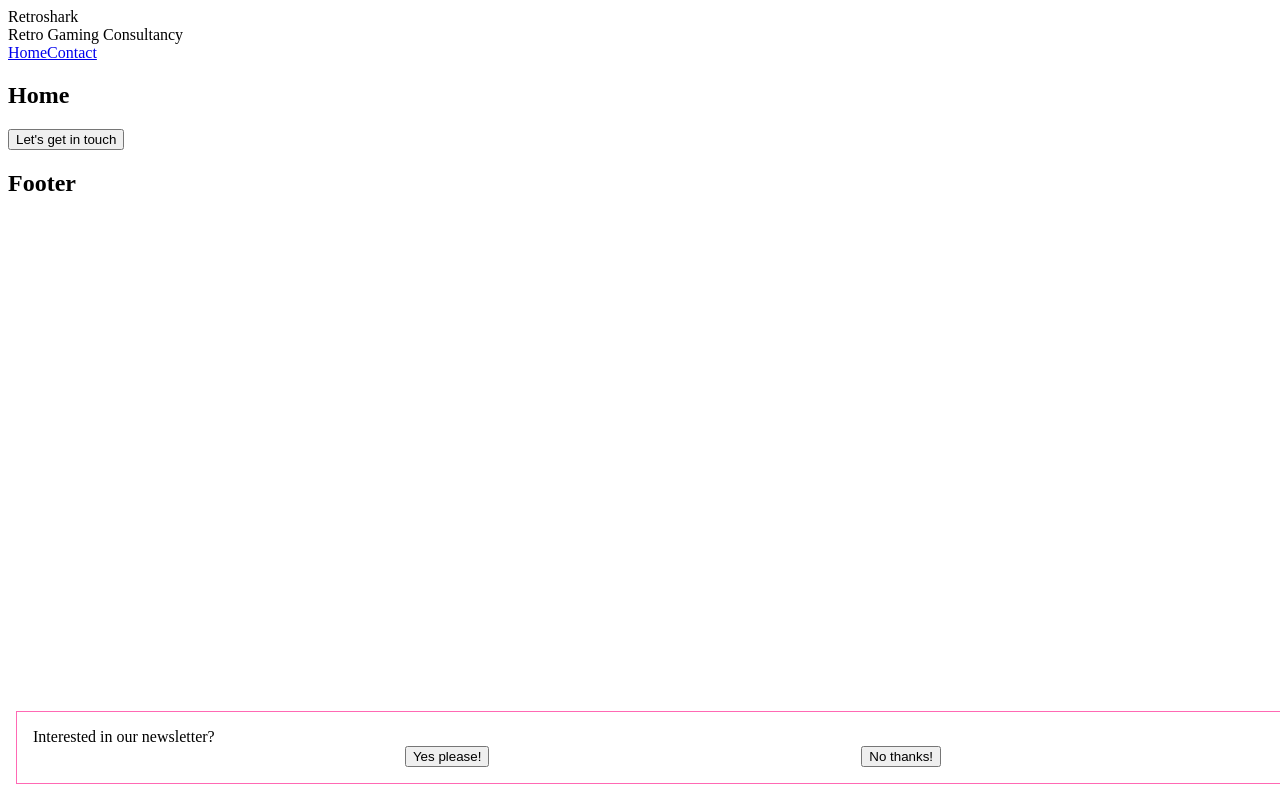
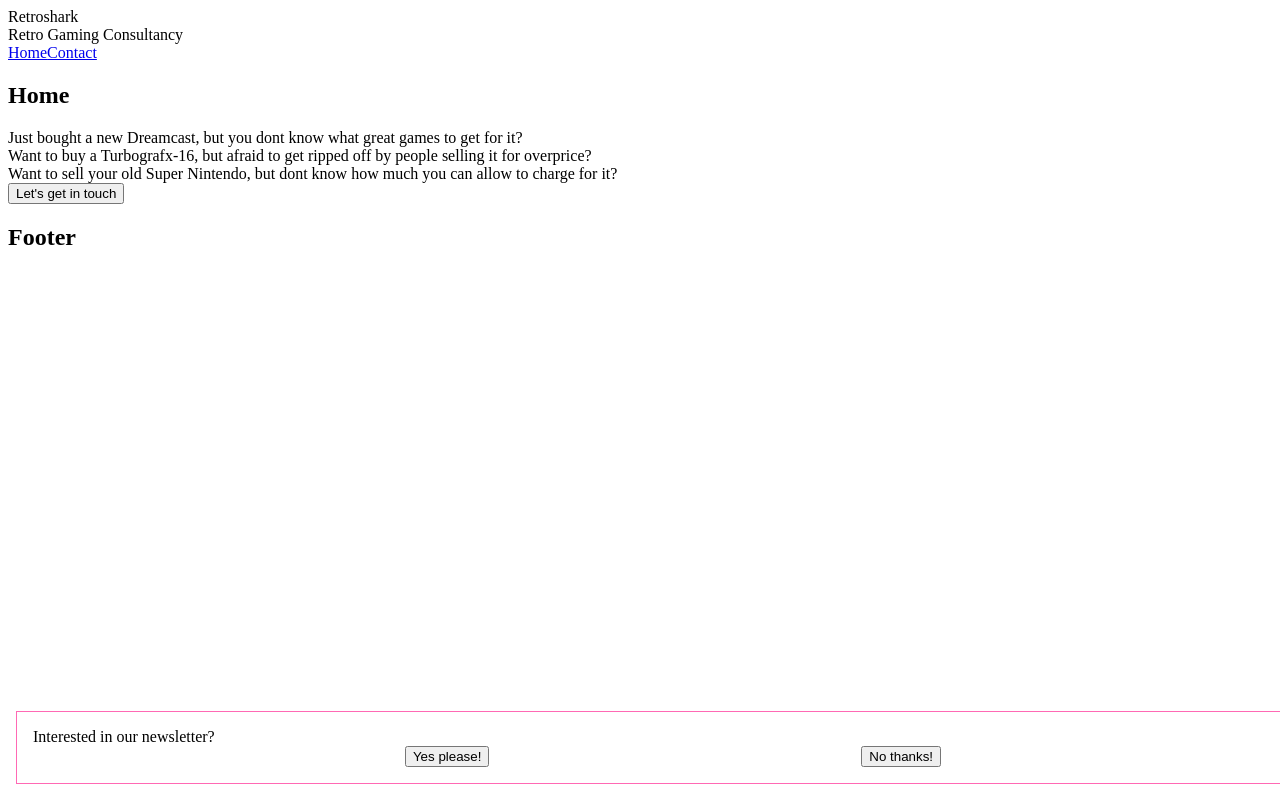
Before and after one commit to JonasThers/Retroshark, a React (Create React App) app: page /home in a window 1280 px wide. Built offline with nearby package versions, Linux system fonts and the light colour scheme.

Commit message:
Stuff for homepage

```diff
--- a/src/components/home/home.js
+++ b/src/components/home/home.js
@@ -1,11 +1,23 @@
 import React from 'react';
 import { Link } from "react-router-dom";
+import TextBlock from "./textblock";
 
 const Home = () => {
   return (
     <div>
       <h2>Home</h2>
-      <Link to="./contact"><button>Let's get in touch</button></Link>
+        <TextBlock
+            content='Just bought a new Dreamcast, but you dont know what great games to get for it?'
+        />
+        <TextBlock
+            content='Want to buy a Turbografx-16, but afraid to get ripped off by people selling it for overprice?'
+        />
+        <TextBlock
+            content='Want to sell your old Super Nintendo, but dont know how much you can allow to charge for it?'
+        />
+      <Link to="./contact">
+          <button>Let's get in touch</button>
+      </Link>
     </div>
   );
 }
--- /dev/null
+++ b/src/components/home/textblock.js
@@ -0,0 +1,11 @@
+import React from 'react';
+
+const TextBlock = (props) => {
+    return (
+        <div>
+            {props.content}
+        </div>
+    )
+}
+
+export default TextBlock;
```
